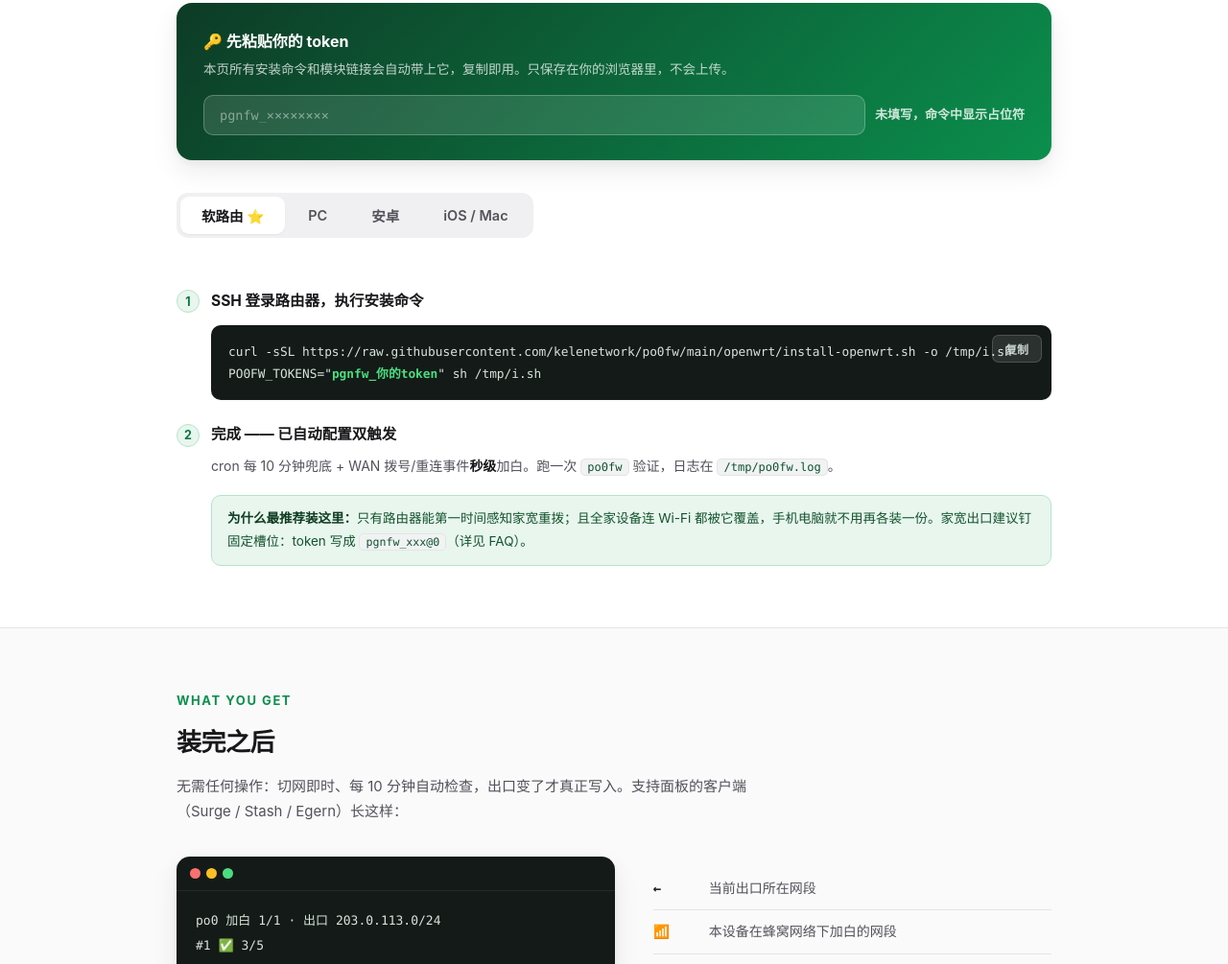
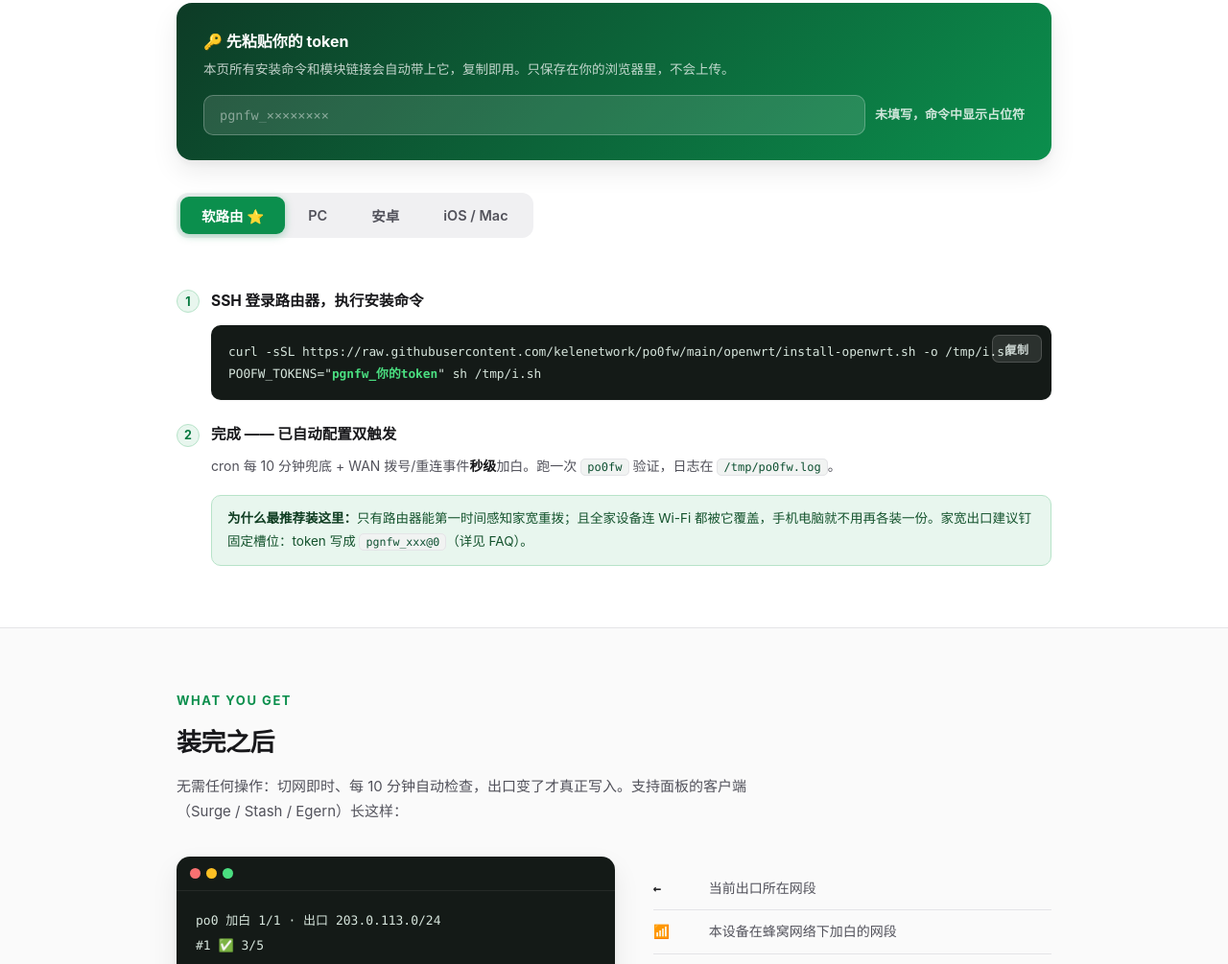
Before and after one commit to Echo777o/po0fw, a plain HTML site: page docs/index.html in a window 1280 px wide. Shown: the part 1062-2067 px from the top of the page at 96% size. Drawn offline with Linux system fonts and the light colour scheme.

Commit message:
ui: stronger active state for platform tabs (brand fill)

```diff
--- a/docs/index.html
+++ b/docs/index.html
@@ -83,7 +83,7 @@
 .seg{display:inline-flex;background:#f0f0f2;border-radius:12px;padding:4px;gap:2px;flex-wrap:wrap;margin-bottom:30px}
 .seg button{border:none;background:transparent;font-family:inherit;font-size:14.5px;font-weight:600;color:var(--ink2);padding:9px 22px;border-radius:9px;cursor:pointer;transition:.15s}
 .seg button:hover{color:var(--ink)}
-.seg button.on{background:#fff;color:var(--ink);box-shadow:var(--shadow-sm)}
+.seg button.on{background:var(--brand);color:#fff;box-shadow:0 2px 8px rgba(11,143,77,.35)}
 .pane{display:none}
 .pane.on{display:block;animation:fade .2s ease}
 @keyframes fade{from{opacity:0;transform:translateY(6px)}to{opacity:1;transform:none}}
```
